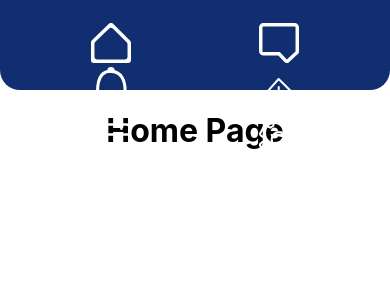
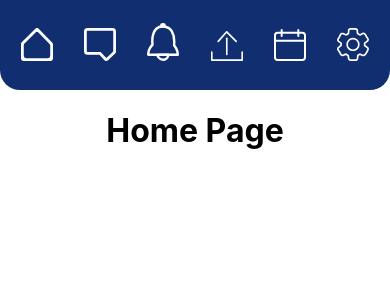
Before and after one commit to Panteras-Coding/UP-ING-WEB, a React (Create React App) app: page / in a window 390 px wide. Both pictures are taken after typing "name@example.com", "Sample123" into the empty fields and a click on the button "LOGIN". Shown: the top 300 px of the page. Built offline with nearby package versions, Linux system fonts and the light colour scheme.

Commit message:
navbar responsiva

```diff
--- a/src/Components/Navbar/Navbar.css
+++ b/src/Components/Navbar/Navbar.css
@@ -11,3 +11,33 @@
     position: relative;
     top: 25%;
 }
+
+@media only screen and (max-width: 1008px) {
+    .navContent img {
+        margin: 0 3rem;
+        width: 2rem;
+    }
+}
+
+@media only screen and (max-width: 768px) {
+    .navContent img {
+        margin: 0 4.5%;
+    }
+}
+
+@media only screen and (max-width: 417px) {
+    .navContent img {
+        margin: 0 4%;
+    }
+}
+
+@media only screen and (max-width: 369px) {
+    .navContent img {
+        width: 8%;
+        margin: 0 4%;
+    }
+
+    .navContent {
+        height: 70px;
+    }
+}
```
